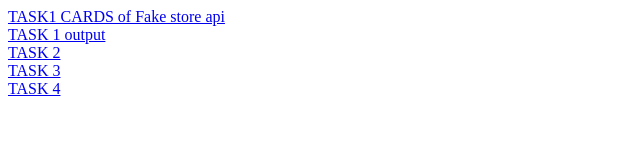
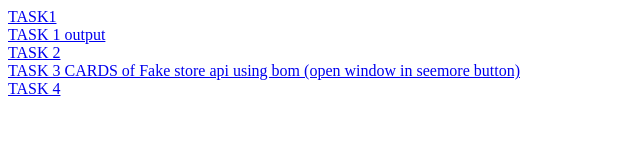
Before and after one commit to nandiswarb93/Nandish_Day55Task_10kcoders, a plain HTML site: page Dailytask55.html in a window 1280 px wide. Shown: the whole page, without its empty margins (0-640 px from the left). Drawn offline with Linux system fonts and the light colour scheme.

Commit message:
changes done

```diff
--- a/Dailytask55.html
+++ b/Dailytask55.html
@@ -7,10 +7,10 @@
 </head>
 <body>
 
-    <a href="./task1.html">TASK1 CARDS of Fake store api</a><br>
+    <a href="./task1.html">TASK1 </a><br>
     <a href="./task1 output.png">TASK 1 output</a><br>
     <a href="./task2.html">TASK 2</a><br>
-    <a href="./task3.html">TASK 3</a><br>
+    <a href="./task3.html">TASK 3 CARDS of Fake store api using bom (open window in seemore button)</a><br>
     <a href="./task4.html">TASK 4</a><br>
 </body>
 </html>
```
